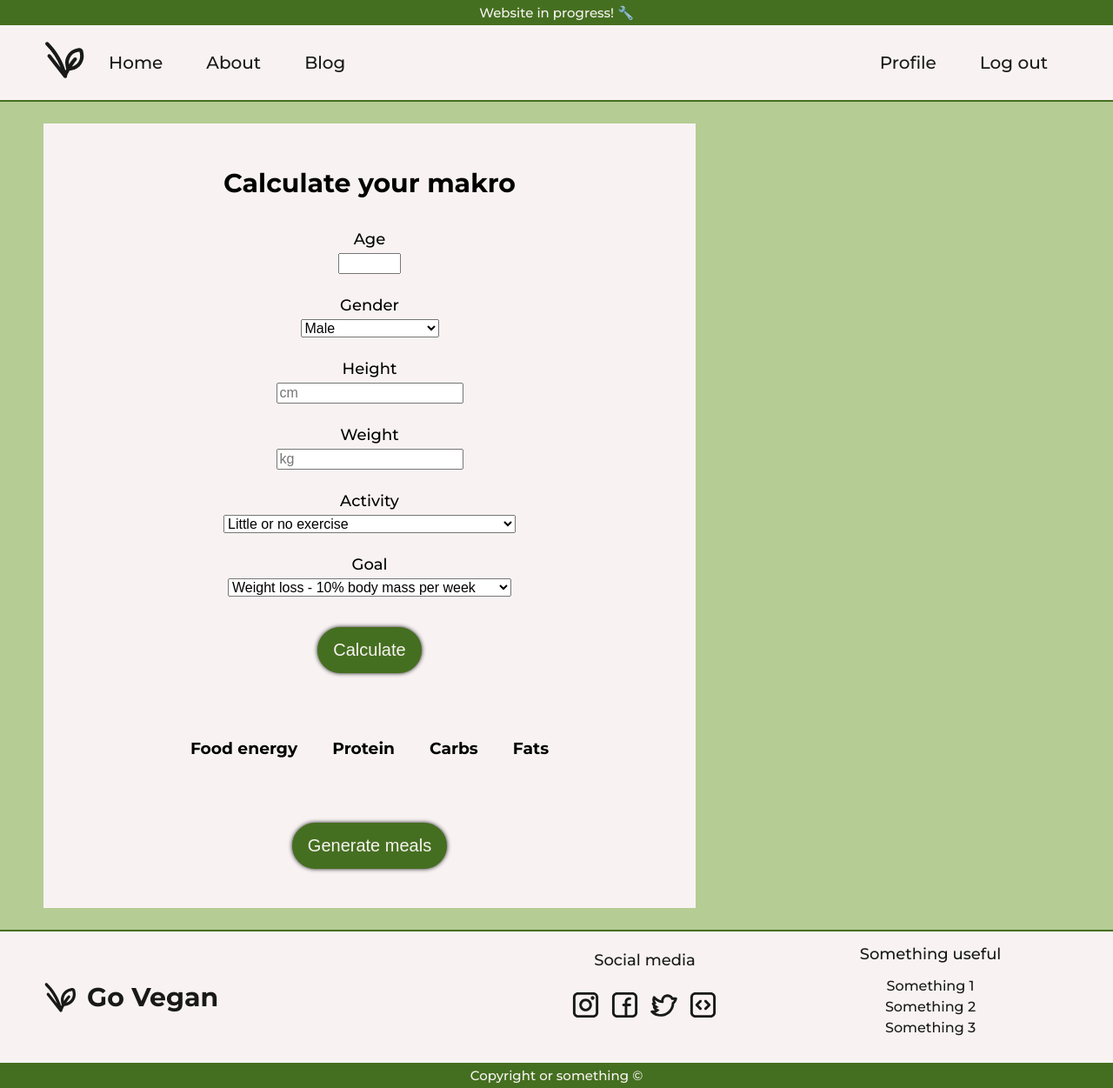
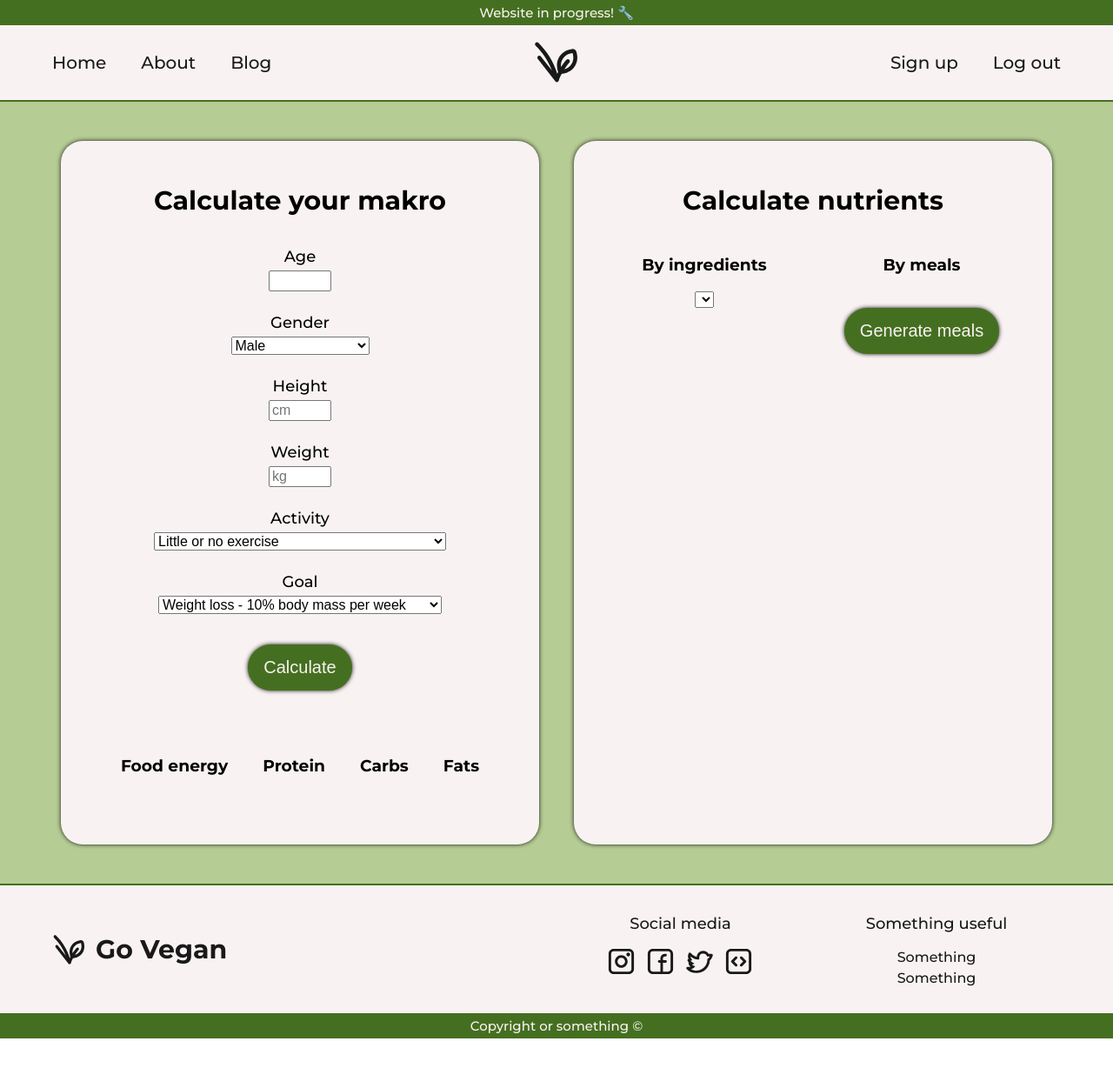
Before and after one commit to dag-szad/uni-project, a plain HTML site: page home.html in a window 1280 px wide. Shown: the whole page at 87% size. After the commit the page ends 1194 px from the top, so only its background shows below. Drawn offline with Linux system fonts and the light colour scheme.

Commit message:
styles: improved calculator and nutrients page

```diff
--- a/css/home.css
+++ b/css/home.css
@@ -29,7 +29,13 @@ a {
   --overlay: #19191975;
 }
 
-/* Styling*/
+/* Styling - header*/
+.header {
+  display: flex;
+  flex-direction: column;
+  border-bottom: var(--main-green) solid 2px;
+}
+
 .info {
   background-color: var(--main-green);
 }
@@ -44,63 +50,90 @@ a {
   padding: 5px;
 }
 
-.header {
+.nav {
+  display: flex;
+  padding: 15px 40px;
   background-color: var(--white);
+}
+
+.nav-main {
+  flex-grow: 1;
+  flex-basis: 0;
+}
+
+.nav-list {
+  display: flex;
+}
+
+.nav-content {
+  color: var(--black);
+  font-size: 20px;
+  font-weight: 500;
+  margin: 0 20px;
+
+  transition: color 300ms ease-in-out, text-shadow 300ms ease-in-out;
+}
+
+.nav-content:hover,
+.nav-content:active,
+.nav-content:focus {
+  color: var(--main-green);
+  text-shadow: 0px 0px 2px var(--shadow-green);
+}
+
+.nav-logo {
+  flex-grow: 1;
+  flex-basis: 0;
 
   display: flex;
-  justify-content: space-between;
-  padding: 15px 50px;
-
-  border-bottom: var(--main-green) solid 2px;
+  justify-content: center;
 }
 
-.header-icon {
+.logo {
   padding: 0 25px;
   fill: var(--black);
 
   transition: fill 300ms ease-in-out, filter 300ms ease-in-out;
 }
 
-.header-icon:hover {
+.logo:hover,
+.logo:active,
+.logo:focus {
   fill: var(--main-green);
   filter: drop-shadow(0px 0px 2px var(--shadow-green));
 }
 
-.header-nav,
-.header-list {
+.nav-actions {
+  flex-grow: 1;
+  flex-basis: 0;
+
   display: flex;
-  padding: 0;
-}
-
-.header-content {
-  color: var(--black);
-  font-size: 20px;
-  font-weight: 500;
-  margin: 0 25px;
-
-  transition: color 300ms ease-in-out, text-shadow 300ms ease-in-out;
-}
-
-.header-content:hover,
-.header-content:active,
-.header-content:focus {
-  color: var(--main-green);
-  text-shadow: 0px 0px 2px var(--shadow-green);
+  justify-content: flex-end;
 }
 
 .main {
   background-color: var(--light-green);
+  display: flex;
+  flex: 1;
   padding: 25px 50px;
 }
 
 .calc {
   background-color: var(--white);
   display: flex;
+  flex: 1;
+  flex-basis: 0;
   flex-direction: column;
   align-items: center;
 
   padding: 25px;
+  margin: 20px;
   width: 700px;
+
+  background-color: var(--white);
+  box-shadow: 0px 0px 5px var(--black);
+
+  border-radius: 25px;
 }
 
 .calc-title {
@@ -165,14 +198,59 @@ a {
   color: var(--overlay)
 }
 
+.nutri {
+  background-color: var(--white);
+  display: flex;
+  flex-direction: column;
+  flex: 1;
+  flex-basis: 0;
+  align-items: center;
+
+  padding: 25px;
+  margin: 20px;
+  width: 700px;
+
+  background-color: var(--white);
+  box-shadow: 0px 0px 5px var(--black);
+
+  border-radius: 25px;
+}
+
+.nutri-title {
+  font-size: 30px;
+}
+
+.nutri-options {
+  display: flex;
+  justify-content: space-between;
+  width: 100%;
+}
+
+.ingredients {
+  flex: 1;
+  flex-basis: 0;
+  text-align: center;
+}
+
+.meals {
+  flex: 1;
+  flex-basis: 0;
+  text-align: center;
+}
+
+/* Styling - footer*/
 .footer {
   background-color: var(--white);
+
   display: flex;
-  justify-content: space-between;
-  align-items: center;
-  padding: 15px 50px;
+  flex-direction: column;
 
   border-top: var(--main-green) solid 2px;
+}
+
+.footer-main {
+  display: flex;
+  padding: 15px 60px;
 }
 
 .footer-logo {
@@ -187,21 +265,20 @@ a {
 
 .footer-name {
   color: var(--black);
+  font-weight: 700;
+  font-size: 30px;
 
   margin-left: 10px;
-
-  font-weight: 700;
-  font-size: 30px;
 }
 
 .footer-socials {
   color: var(--black);
   font-size: 18px;
-  font-weight: 500;
-  margin: 0 25px;
+  font-weight: 400;
   display: flex;
   flex-direction: column;
   align-items: center;
+  justify-content: center;
 
   flex-grow: 1;
 }
@@ -211,10 +288,11 @@ a {
 }
 
 .footer-socials-icons {
+  margin: 10px auto 0 ;
   display: flex;
 }
 
-.footer-socials-icons li {
+.footer-socials-icons li{
   margin: 5px;
 }
 
@@ -230,11 +308,13 @@ a {
   color: var(--black);
   font-size: 18px;
   font-weight: 500;
-  margin: 0 25px;
-  text-align: center;
+
+  display: flex;
+  align-items: center;
+  justify-content: center;
 }
 
-.footer-links li {
+.footer-links li{
   color: var(--black);
   font-size: 16px;
   font-weight: 500;
--- a/css/index.css
+++ b/css/index.css
@@ -332,7 +332,7 @@ a {
 }
 
 
-/* Styling - header*/
+/* Styling - footer*/
 .footer {
   background-color: var(--white);
 
--- a/home.html
+++ b/home.html
@@ -20,32 +20,38 @@
 </head>
 
 <body>
-  <header>
+  <header class="header">
     <div class="info">
       <p class="info-text">Website in progress! 🔧</p>
     </div>
-    <div class="header">
-      <div class="header-nav">
-        <svg width="50" height="50">
-          <use
-            href="./images/icons/symbol-defs.svg#icon-vegan"
-            class="header-icon">
-          </use>
-        </svg>
+
+    <div class="nav">
+      <div class="nav-main">
         <nav>
-          <ul class="header-list">
-            <li class="header-content">Home</li>
-            <li class="header-content">About</li>
-            <li class="header-content">Blog</li>
+          <ul class="nav-list">
+            <li class="nav-content">Home</li>
+            <li class="nav-content">About</li>
+            <li class="nav-content">Blog</li>
           </ul>
         </nav>
       </div>
-      <div class="header-nav">
-        <ul class="header-list">
-          <li class="header-content">Profile</li>
-          <li class="header-content">Log out</li>
+
+      <div class="nav-logo">
+        <svg width="55" height="55">
+          <use
+            href="./images/icons/symbol-defs.svg#icon-vegan"
+            class="logo">
+          </use>
+        </svg>
+      </div>
+
+      <div class="nav-actions">
+        <ul class="nav-list">
+          <li class="nav-content">Sign up</li>
+          <li class="nav-content">Log out</li>
         </ul>
       </div>
+
   </header>
 
   <main class="main">
@@ -67,11 +73,11 @@
             </label>
             <label class="form-label" for="userHeight">
                 Height
-                <input type="number" min="100" step="1" placeholder="cm" class="form-input" id="userHeight">
+                <input type="number" min="100" max="250" step="1" placeholder="cm" class="form-input" id="userHeight">
             </label>
             <label class="form-label" for="userWeight">
                 Weight
-                <input type="number" min="10" step="1" placeholder="kg" class="form-input" id="userWeight">
+                <input type="number" min="10" max="500" step="1" placeholder="kg" class="form-input" id="userWeight">
             </label>
             <label class="form-label" for="userActivity">
                 Activity
@@ -118,15 +124,38 @@
             </ul>
         </div>
 
-        <div>
-            <button type="button" class="form-button" id="generateButton">Generate meals</button>
-        </div>
+
+      </div>
+      <div class="nutri">
+        <h2 class="nutri-title">Calculate nutrients</h2>
+        <div class="nutri-options">
+          <div class="ingredients">
+            <h3>By ingredients</h3>
+            <form>
+              <select id="ingredientsSelect">
+
+              </select>
+            </form>
+          </div>
+          <div class="meals">
+            <h3>By meals</h3>
+            <div>
+                <button type="button" class="form-button" id="generateButton">Generate meals</button>
+                <div id="generatedMeals">
+
+                </div>
+            </div>
+      </div>
+
+    </div>
+
+
 
     </div>
   </main>
 
-  <footer>
-    <div class="footer">
+  <footer class="footer">
+    <div class="footer-main">
       <div class="footer-logo">
         <svg width="40" height="40">
           <use
@@ -186,9 +215,8 @@
       <div class="footer-addon">
         <p class="footer-title">Something useful</p>
         <ul class="footer-links">
-          <li>Something 1</li>
-          <li>Something 2</li>
-          <li>Something 3</li>
+          <li>Something</li>
+          <li>Something</li>
         </ul>
       </div>
     </div>
--- a/js/home/home.js
+++ b/js/home/home.js
@@ -14,7 +14,9 @@ submitButton.addEventListener("click", (event) => {
   const activity = document.querySelector("#userActivity").value;
   const goal = document.querySelector("#userGoal").value;
 
-
+  if (!age || !height || !weight) {
+    window.alert("Please fill age, height and weight form")
+  } else {
       const basicCaloriesResult = basicCalculation(weight, height, age, gender, activity, goal).toFixed(0);
       const proteinCountResult = proteinCount(weight).toFixed(0);
       const carbsCountResult = carbsCount(activity, weight).toFixed(0);
@@ -32,6 +34,7 @@ submitButton.addEventListener("click", (event) => {
 
       const makroFats = document.querySelector("#makroFats");
       makroFats.innerHTML = `<p>${fatsCountResult} g</p>`;
+  }
 });
 
 const generateButton = document.querySelector("#generateButton");
```
Also changed, not shown: index.html (+1 -1 lines). Lines whose indentation alone changed are shown as unchanged.
